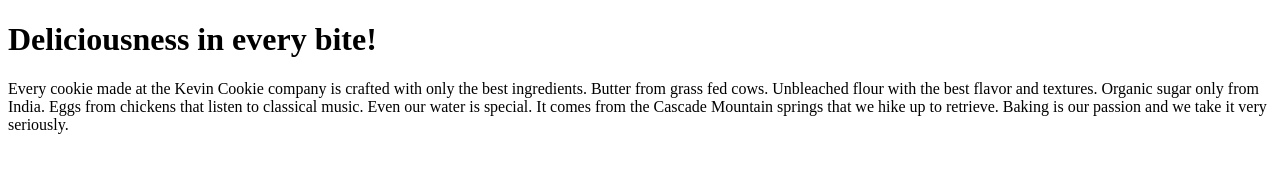
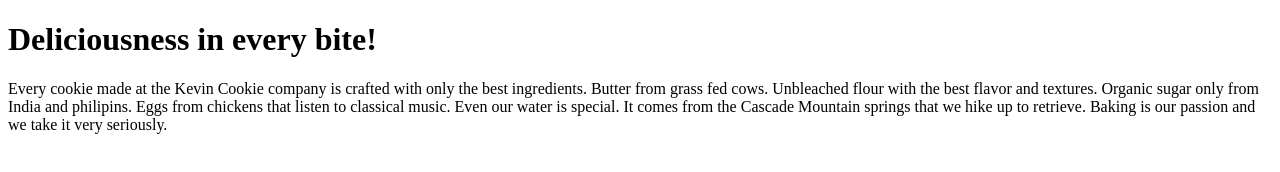
Before and after one commit to loyeh/testRepo, a plain HTML site: page index.htm in a window 1280 px wide. Drawn offline with Linux system fonts and the light colour scheme.

Commit message:
Update index.htm

```diff
--- a/index.htm
+++ b/index.htm
@@ -4,7 +4,7 @@
 
 <h1>Deliciousness in every bite!</h1>
 
-<p>Every cookie made at the Kevin Cookie company is crafted with only the best ingredients. Butter from grass fed cows. Unbleached flour with the best flavor and textures. Organic sugar only from India. Eggs from chickens that listen to classical music. Even our water is special. It comes from the Cascade Mountain springs that we hike up to retrieve. Baking is our passion and we take it very seriously.</p>
+<p>Every cookie made at the Kevin Cookie company is crafted with only the best ingredients. Butter from grass fed cows. Unbleached flour with the best flavor and textures. Organic sugar only from India and philipins. Eggs from chickens that listen to classical music. Even our water is special. It comes from the Cascade Mountain springs that we hike up to retrieve. Baking is our passion and we take it very seriously.</p>
 
 
 </body>
```
